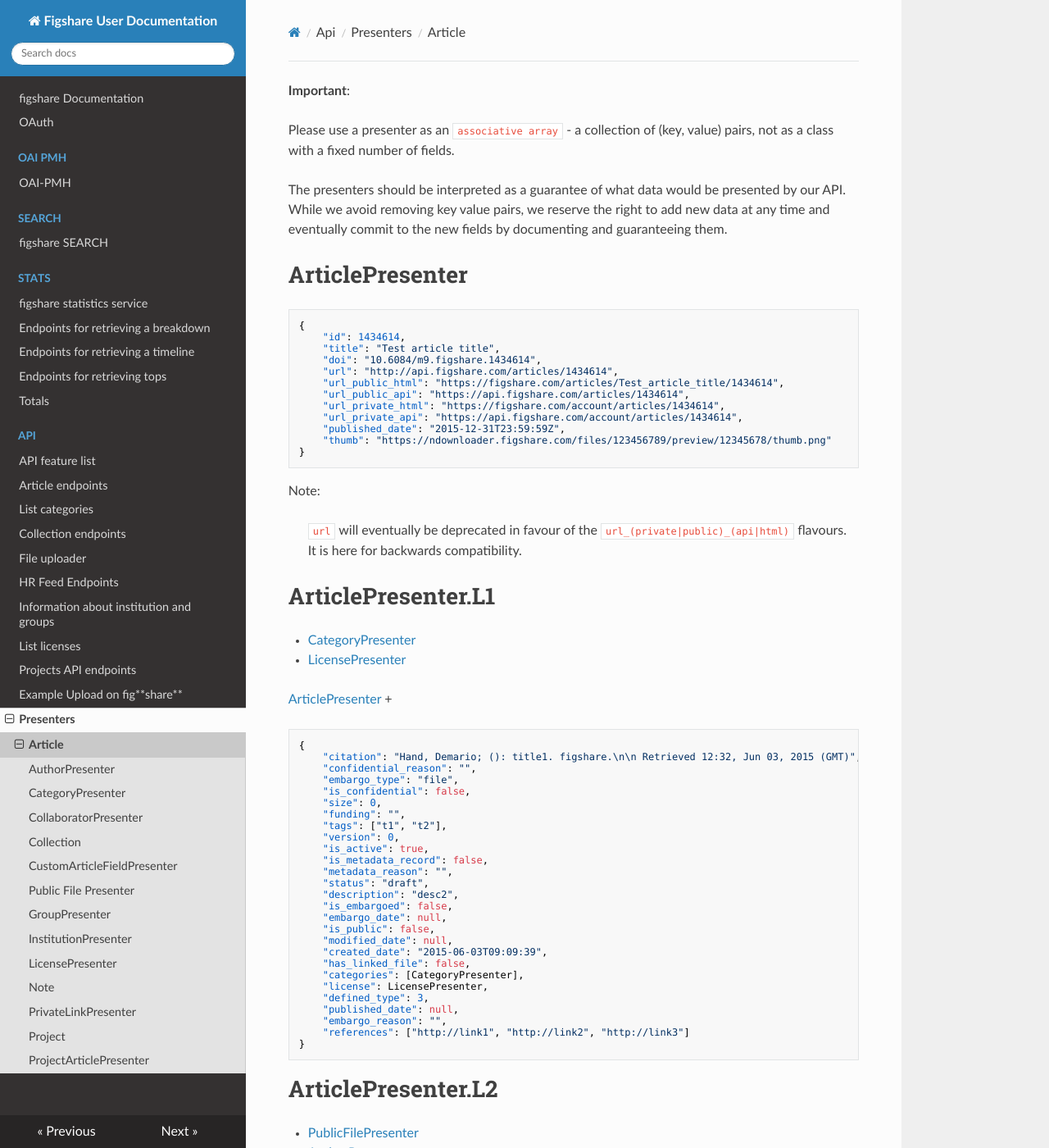
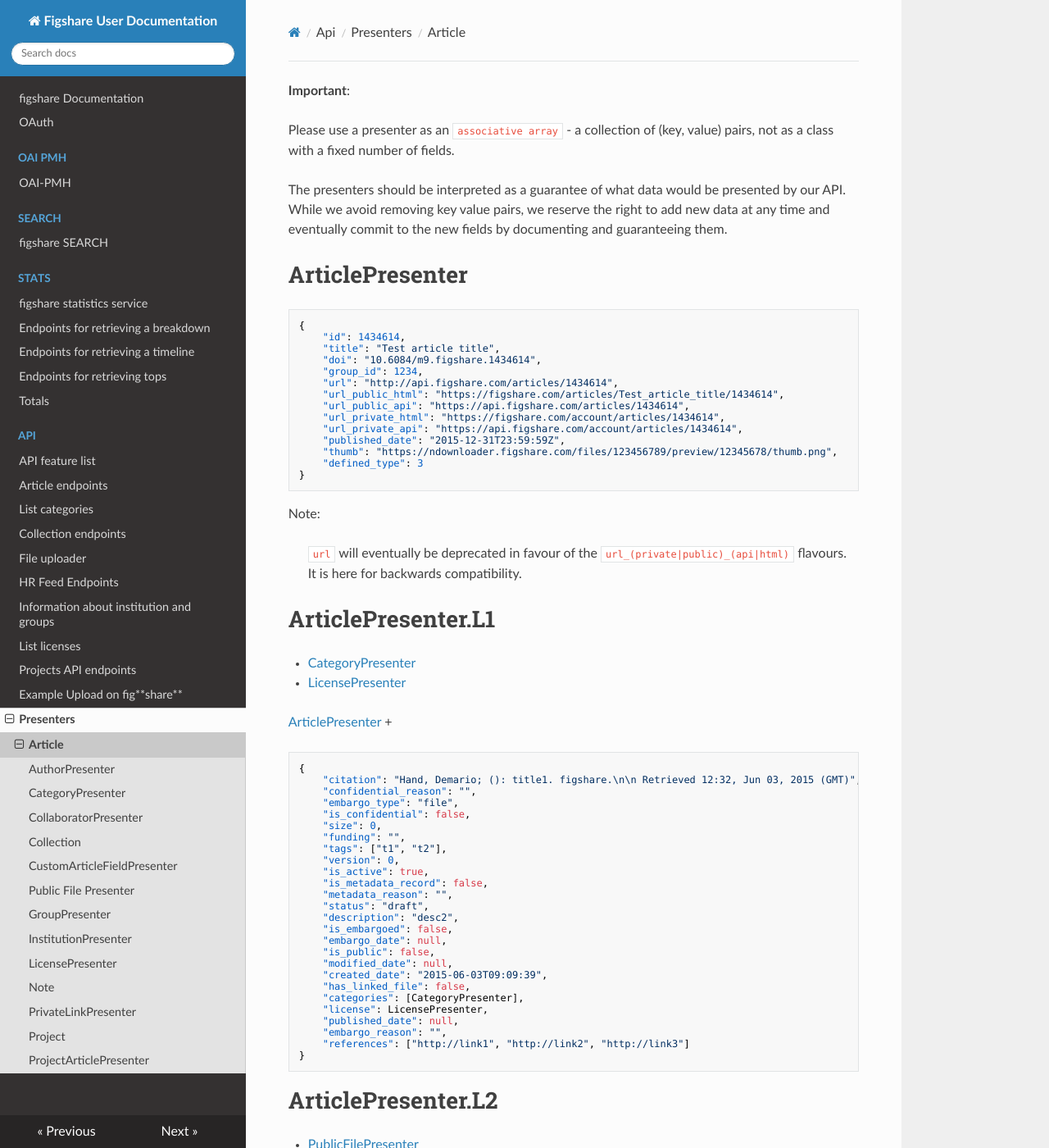
Before and after one commit to figshare/user_documentation, an MkDocs documentation site: the page built from docs/api/presenters/article.md, in a window 1280 px wide and 1400 px high. Shown: the whole window at 82% size. Built offline with MkDocs 1.6.1, drawn with Linux system fonts in a browser that asks for light colours; nearby versions of some CDN libraries.

Commit message:
Update ArticlePresenter docs

````diff
--- a/docs/api/presenters/article.md
+++ b/docs/api/presenters/article.md
@@ -15,13 +15,15 @@
     "id": 1434614,
     "title": "Test article title",
     "doi": "10.6084/m9.figshare.1434614",
+    "group_id": 1234,
     "url": "http://api.figshare.com/articles/1434614",
     "url_public_html": "https://figshare.com/articles/Test_article_title/1434614",
     "url_public_api": "https://api.figshare.com/articles/1434614",
     "url_private_html": "https://figshare.com/account/articles/1434614",
     "url_private_api": "https://api.figshare.com/account/articles/1434614",
     "published_date": "2015-12-31T23:59:59Z",
-    "thumb": "https://ndownloader.figshare.com/files/123456789/preview/12345678/thumb.png"
+    "thumb": "https://ndownloader.figshare.com/files/123456789/preview/12345678/thumb.png",
+    "defined_type": 3
 }
 ```
 
````
Also changed, not shown: other parts of docs/api/presenters/article.md (+0 -1 lines).
